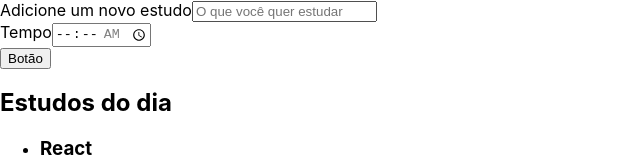
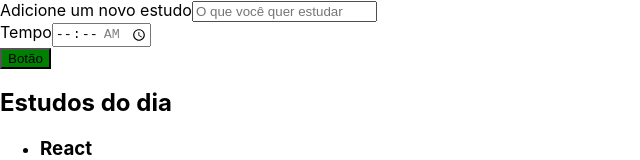
Before and after one commit to felipeabreu86/react-ts-alura-studies, a React (Create React App) app: page / in a window 1280 px wide. Shown: the top 160 px of the page, without its empty margins (0-640 px from the left). Built offline with nearby package versions, Linux system fonts and the light colour scheme.

Commit message:
estilizando o botão

```diff
--- a/src/components/botao/index.tsx
+++ b/src/components/botao/index.tsx
@@ -2,11 +2,15 @@ import React from 'react'
 
 class Botao extends React.Component {
     render() {
+        const backgroundColor = 'green';
+
+        const styles = { backgroundColor }
+
         return (
-            <button>
+            <button style={styles}>
                 Botão
             </button>
-        )
+        );
     }
 }
 
```
